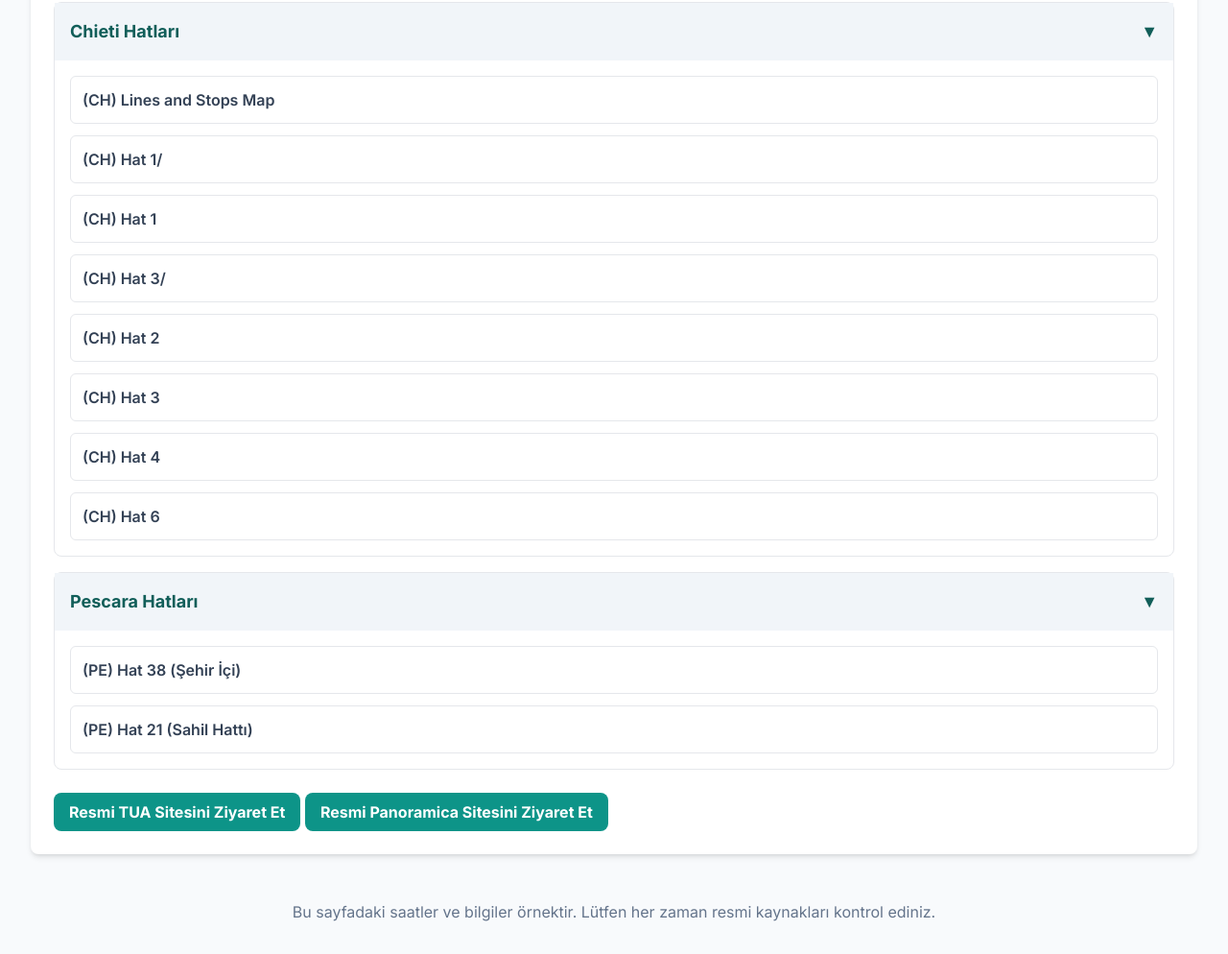
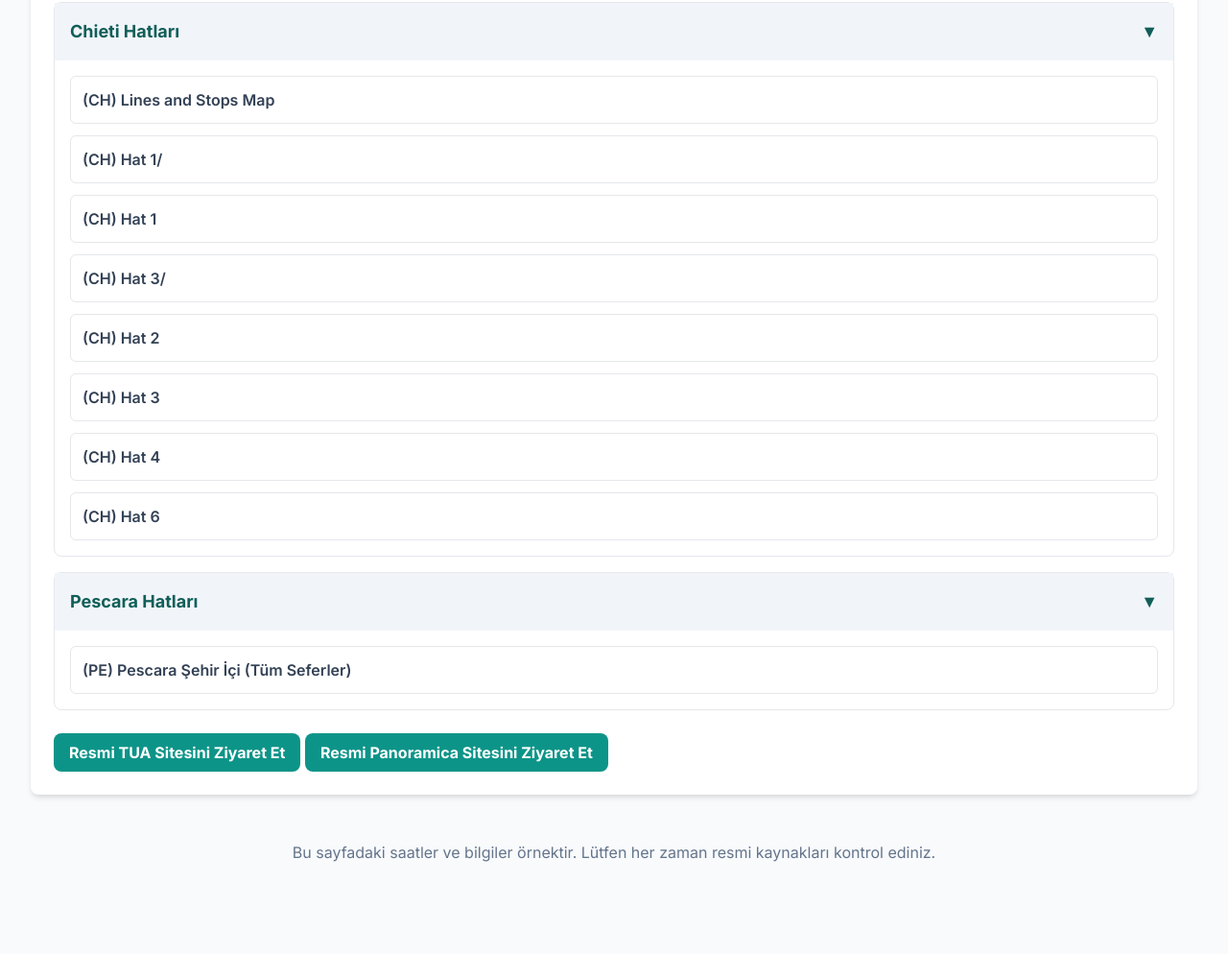
Before and after one commit to uruntunalitr/Planner, a plain HTML site: page pescara-chieti.html in a window 1280 px wide. Shown: the part 564-1558 px from the top of the page at 96% size. After the commit the page ends 1496 px from the top, so only its background shows below. Drawn offline with nearby package versions, Linux system fonts and the light colour scheme.

Commit message:
updated pescara urban bus timetable

```diff
--- a/pescara-chieti.html
+++ b/pescara-chieti.html
@@ -69,8 +69,7 @@
             { name: '(CH) Hat 3', category: 'Chieti Hatları', pdfSrc: 'https://uruntunalitr.github.io/Planner/Bus_TimeTables/3.pdf' },
             { name: '(CH) Hat 4', category: 'Chieti Hatları', pdfSrc: 'https://uruntunalitr.github.io/Planner/Bus_TimeTables/4.pdf' },
             { name: '(CH) Hat 6', category: 'Chieti Hatları', pdfSrc: 'https://uruntunalitr.github.io/Planner/Bus_TimeTables/6.pdf' },
-            { name: '(PE) Hat 38 (Şehir İçi)', category: 'Pescara Hatları', pdfSrc: '#' },
-            { name: '(PE) Hat 21 (Sahil Hattı)', category: 'Pescara Hatları', pdfSrc: '#' }
+            { name: '(PE) Pescara Şehir İçi (Tüm Seferler)', category: 'Pescara Hatları', pdfSrc: 'https://uruntunalitr.github.io/Planner/Bus_TimeTables/Pescara_Urban_Buses_Timeline.pdf' },
         ];
 
         function groupByCategory(items) {
```
Also changed, not shown: 1 other file.
